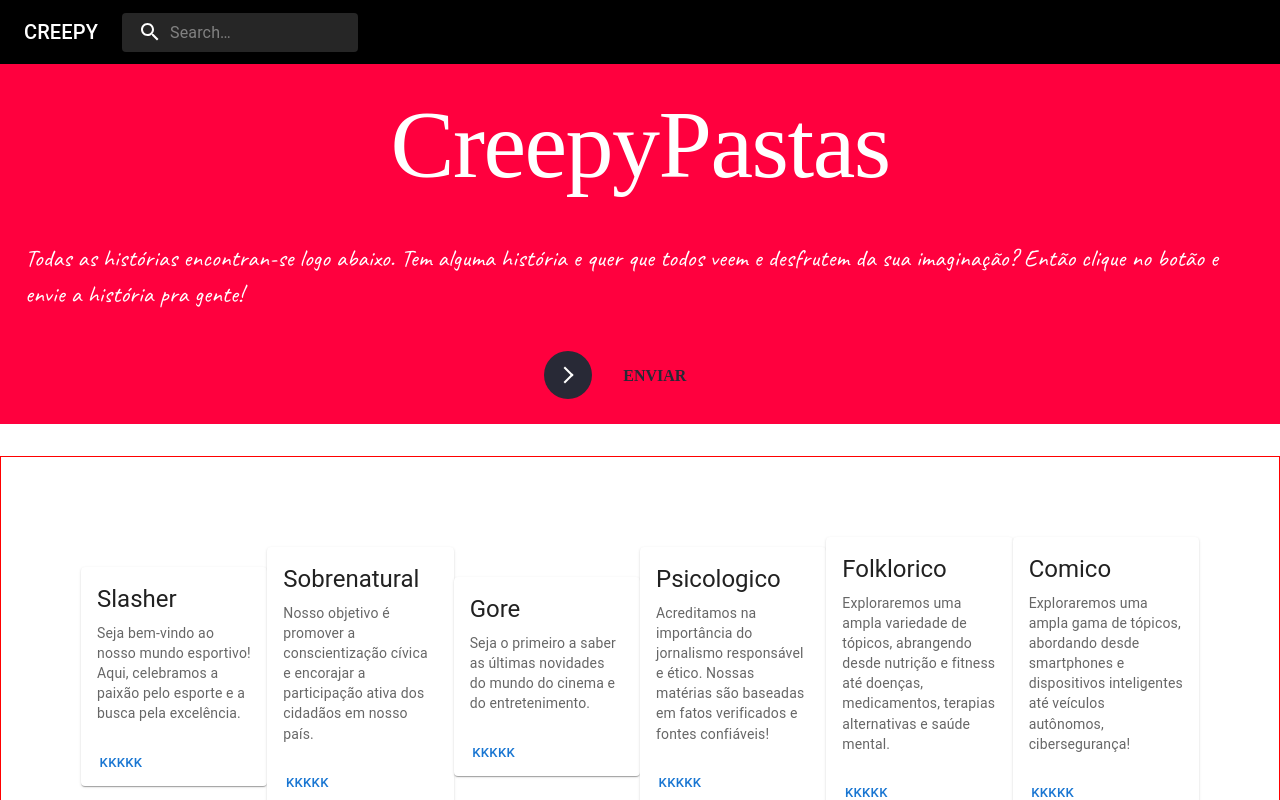
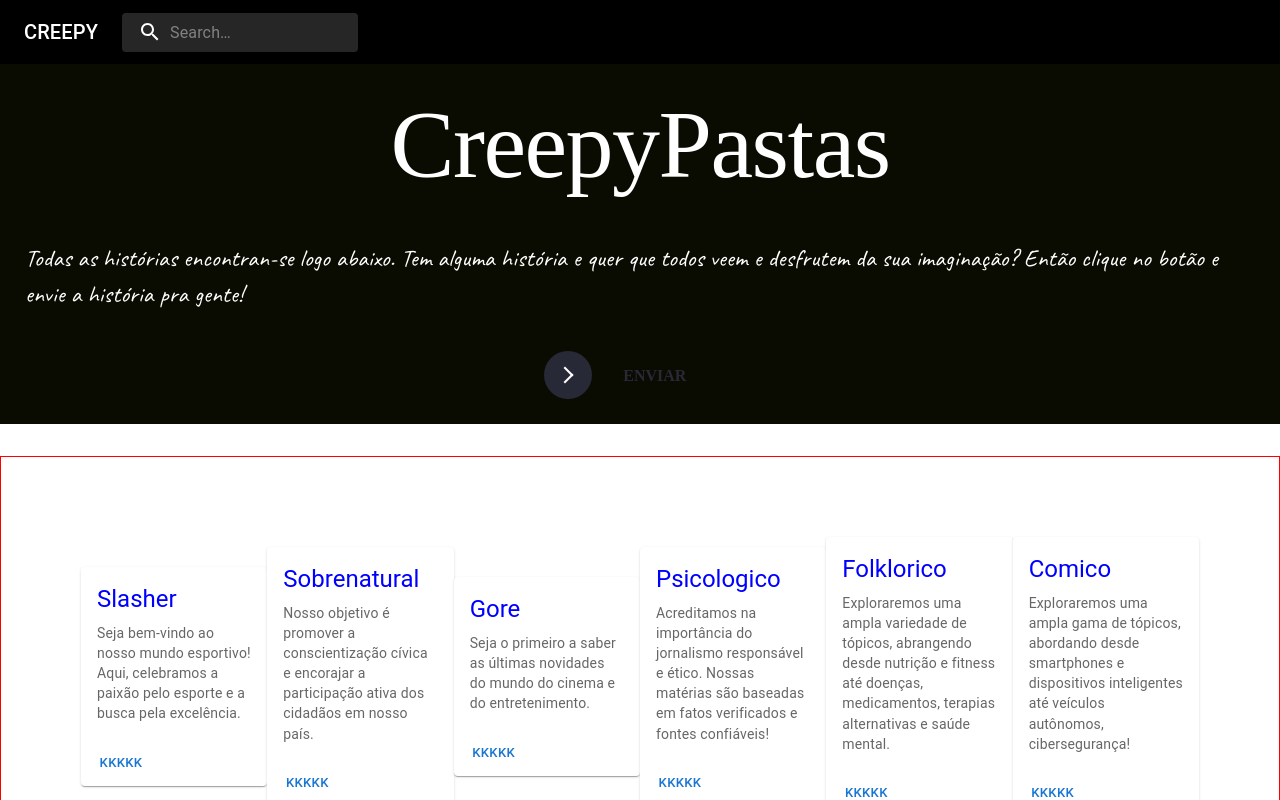
Before and after one commit to silvaPool/project-creepypasta, a React (Vite) app: page /dashboard in a window 1280 px wide. Shown: the top 800 px of the page. Built offline with nearby package versions, Linux system fonts and the light colour scheme; a web font is replaced by a local one.

Commit message:
arquivo theme criado

```diff
--- a/src/App.css
+++ b/src/App.css
@@ -171,7 +171,7 @@
    }
 
    button:hover .button-text {
-    color: #fff;
+    color: hsl(151deg 50% 100%);
    }
 
    /* HTML: <div class="ribbon">Your text content</div> */
--- a/src/components/StyledLayoutLogin.jsx
+++ b/src/components/StyledLayoutLogin.jsx
@@ -9,7 +9,7 @@
     justify-content: space-between;
     align-items: center;
     height: 100vh;
-    color: white;
+    color: hsl(151deg 50% 100%);
     text-align: center;
     background-color: hsl(263deg 100% 0%);
   }
--- a/src/components/Title.jsx
+++ b/src/components/Title.jsx
@@ -15,8 +15,10 @@
         alignItems: "center",
         height: "45vh",
         padding: "25px",
-        background: 'lch(50% 120 20)',
-        color: 'white',
+        // background: "black",
+        // background: "hsl(60deg 100% 50%)",
+        background: 'lch(3% 4 115)',
+        color: 'hsl(151deg 50% 100%)',
       }}
     >
       <Typography variant="h1" sx={{fontFamily: "Protest Revolution"}}>CreepyPastas</Typography>
--- /dev/null
+++ b/src/theme/theme.js
@@ -0,0 +1,17 @@
+import { createTheme } from "@mui/material";
+
+const theme = createTheme({
+
+    components: {
+        MuiCardContent: {
+                styleOverrides: {
+                    root: {
+                        color: 'blue',
+                    },
+                },
+        },
+    },
+
+});
+
+export default theme;
```
Also changed, not shown: src/App.jsx (+4 -8 lines).
